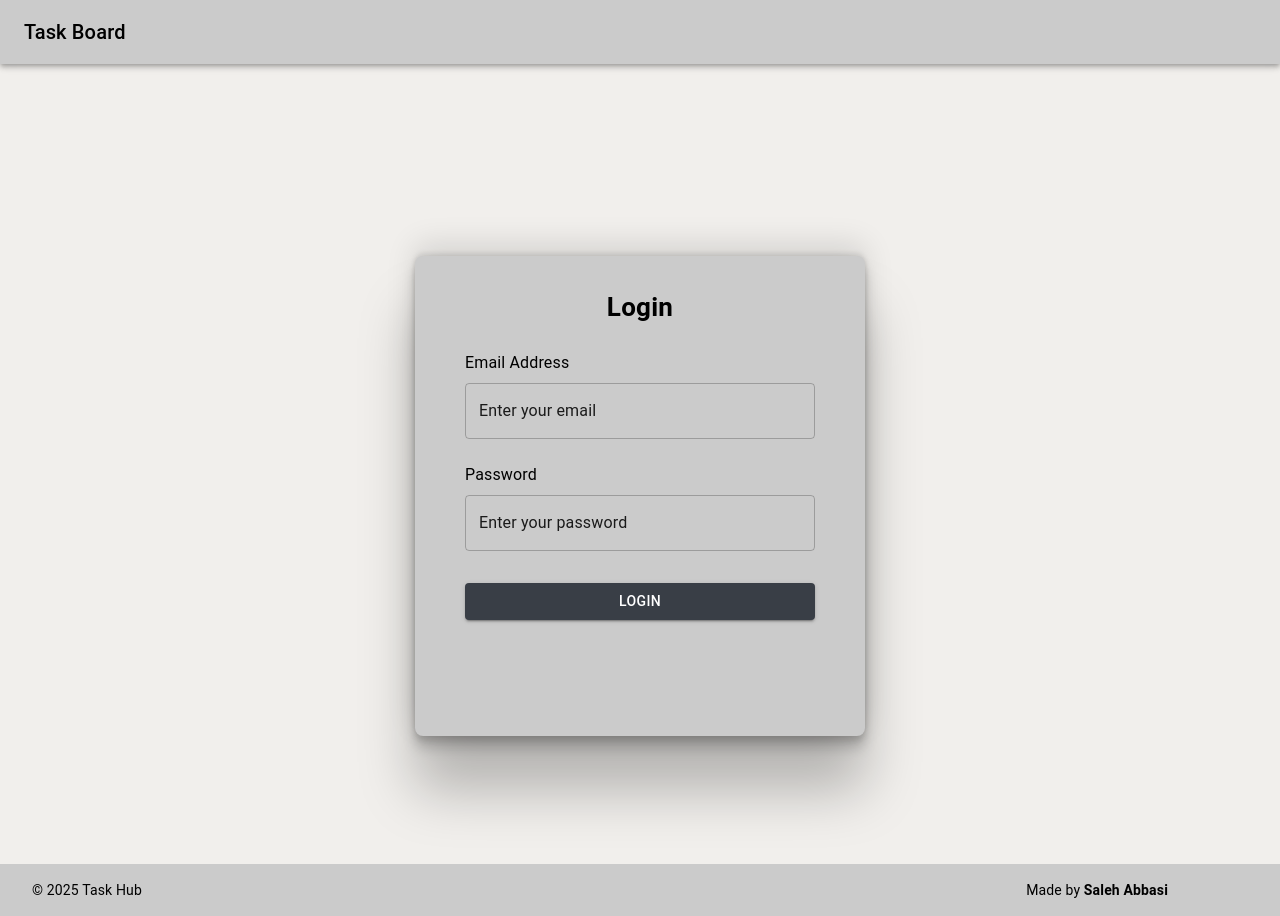
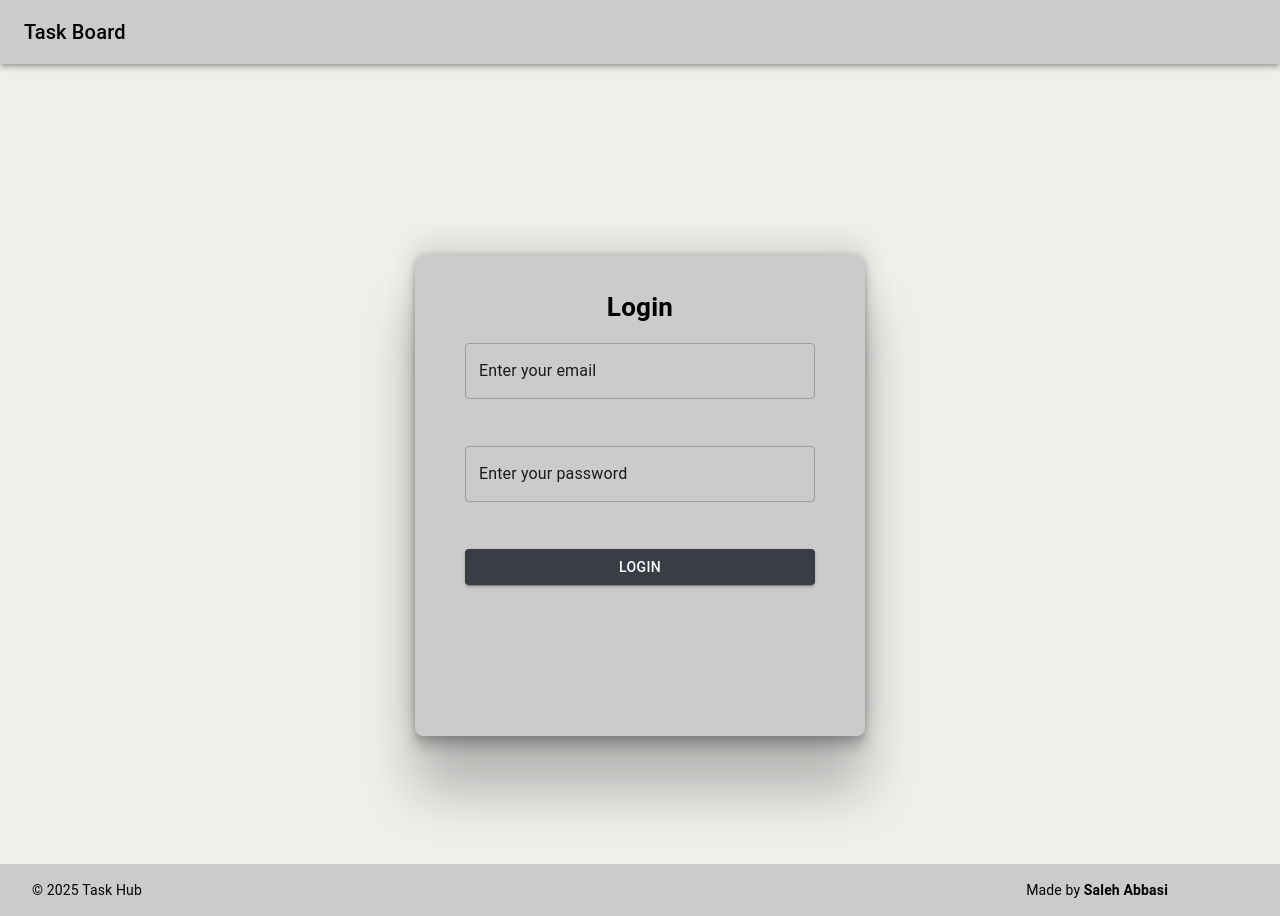
Before and after one commit to Mohammad-Saleh7/TaskHub, a React (Vite) app: page /auth/login in a window 1280 px wide. Built offline with nearby package versions, Linux system fonts and the light colour scheme; some icons are missing.

Commit message:
fix login and fix github and linkedin address

```diff
--- a/src/components/Footer.jsx
+++ b/src/components/Footer.jsx
@@ -47,7 +47,7 @@ export default function Footer() {
         <IconButton
           size="small"
           component={Link}
-          href="https://github.com/your-username"
+          href="https://github.com/Mohammad-Saleh7"
           target="_blank"
           rel="noopener"
         >
@@ -57,7 +57,7 @@ export default function Footer() {
         <IconButton
           size="small"
           component={Link}
-          href="https://linkedin.com/in/your-username"
+          href="https://linkedin.com/in/Mohammad-Saleh-Abbasi"
           target="_blank"
           rel="noopener"
         >
--- a/src/components/Login.jsx
+++ b/src/components/Login.jsx
@@ -19,12 +19,14 @@ export default function Login() {
     handleSubmit,
     reset,
     register,
-    formState: { errors },
+    formState: { errors, isSubmitting },
   } = useForm({
     defaultValues: {
       email: "",
       password: "",
     },
+    mode: "onTouched",
+    reValidateMode: "onChange",
   });
 
   const helperTextKeys = {
@@ -39,14 +41,10 @@ export default function Login() {
   };
 
   const onSubmit = (data) => {
-    console.log(data);
-    if (data.email && data.password) {
+    // اگر ولیدیشن fail بشه، این تابع اصلاً اجرا نمی‌شه
     alert(t("login.welcome"));
+    reset(); // قبل از navigate که اثرش دیده بشه
     navigate("/");
-      reset();
-    } else {
-      alert(t("login.enterInputs"));
-    }
   };
 
   return (
@@ -58,8 +56,9 @@ export default function Login() {
       }}
     >
       <Box
+        component="form"
+        noValidate
         onSubmit={handleSubmit(onSubmit)}
-        component={"form"}
         sx={{
           width: 450,
           height: 480,
@@ -68,7 +67,7 @@ export default function Login() {
               ? "background.darkPaper"
               : "navbar.default",
           borderRadius: 2,
-          p: 2,
+          p: 3,
           boxShadow:
             " rgba(0, 0, 0, 0.25) 0px 54px 55px, rgba(0, 0, 0, 0.12) 0px -12px 30px, rgba(0, 0, 0, 0.12) 0px 4px 6px, rgba(0, 0, 0, 0.17) 0px 12px 13px, rgba(0, 0, 0, 0.09) 0px -3px 5px",
         }}
@@ -80,7 +79,8 @@ export default function Login() {
                 ? "text.primary"
                 : "text.lightPrimary",
             textAlign: "center",
-            mt: 2,
+            mt: 1,
+            mb: 2,
             fontWeight: "bold",
             fontSize: "26px",
           }}
@@ -91,84 +91,59 @@ export default function Login() {
         <Box
           sx={{
             display: "flex",
-            justifyContent: "center",
             flexDirection: "column",
+            gap: 3,
             alignItems: "center",
           }}
         >
-          <Box sx={{ mt: 3 }}>
-            <Typography
-              sx={{
-                mb: 1,
-                color:
-                  theme.palette.mode === "dark"
-                    ? "text.primary"
-                    : "text.lightPrimary",
-              }}
-            >
-              {t("login.emailLabel")}
-            </Typography>
           <TextField
-              sx={{ width: "350px" }}
+            sx={{ width: 350 }}
             id="login-email"
             label={t("login.emailPlaceholder")}
             variant="outlined"
+            autoComplete="email"
+            inputMode="email"
             InputLabelProps={{
               style: { color: theme.palette.text.primary },
             }}
             error={!!errors.email}
+            helperText={
+              errors.email ? t(helperTextKeys.email[errors.email.type]) : " "
+            }
             {...register("email", {
               required: true,
               pattern: /^([a-zA-Z0-9._%-]+@[a-zA-Z0-9.-]+\.[a-zA-Z]{2,})$/,
             })}
           />
-            {errors.email && (
-              <Typography color="error" variant="caption">
-                {t(helperTextKeys.email[errors.email.type])}
-              </Typography>
-            )}
-          </Box>
 
-          <Box sx={{ mt: 3 }}>
-            <Typography
-              sx={{
-                mb: 1,
-                color:
-                  theme.palette.mode === "dark"
-                    ? "text.primary"
-                    : "text.lightPrimary",
-              }}
-            >
-              {t("login.passwordLabel")}
-            </Typography>
           <TextField
-              sx={{ width: "350px" }}
+            sx={{ width: 350 }}
             id="login-password"
             label={t("login.passwordPlaceholder")}
+            type="password"
             variant="outlined"
-              type="password"
+            autoComplete="current-password"
             InputLabelProps={{
               style: { color: theme.palette.text.primary },
             }}
             error={!!errors.password}
+            helperText={
+              errors.password
+                ? t(helperTextKeys.password[errors.password.type])
+                : " "
+            }
             {...register("password", {
               required: true,
               pattern: /^(?=.*[a-z])(?=.*[A-Z])(?=.*\d)(?=.*[^\w\s]).{8,}$/,
             })}
           />
-            {errors.password && (
-              <Typography color="error" variant="caption">
-                {t(helperTextKeys.password[errors.password.type])}
-              </Typography>
-            )}
-          </Box>
 
-          <Box sx={{ mt: 4 }}>
           <Button
             type="submit"
             variant="contained"
+            disabled={isSubmitting}
             sx={{
-                width: "350px",
+              width: 350,
               bgcolor:
                 theme.palette.mode === "light"
                   ? "background.background2"
@@ -179,7 +154,6 @@ export default function Login() {
           </Button>
         </Box>
       </Box>
-      </Box>
     </Container>
   );
 }
```
Lines whose indentation alone changed are shown as unchanged.
